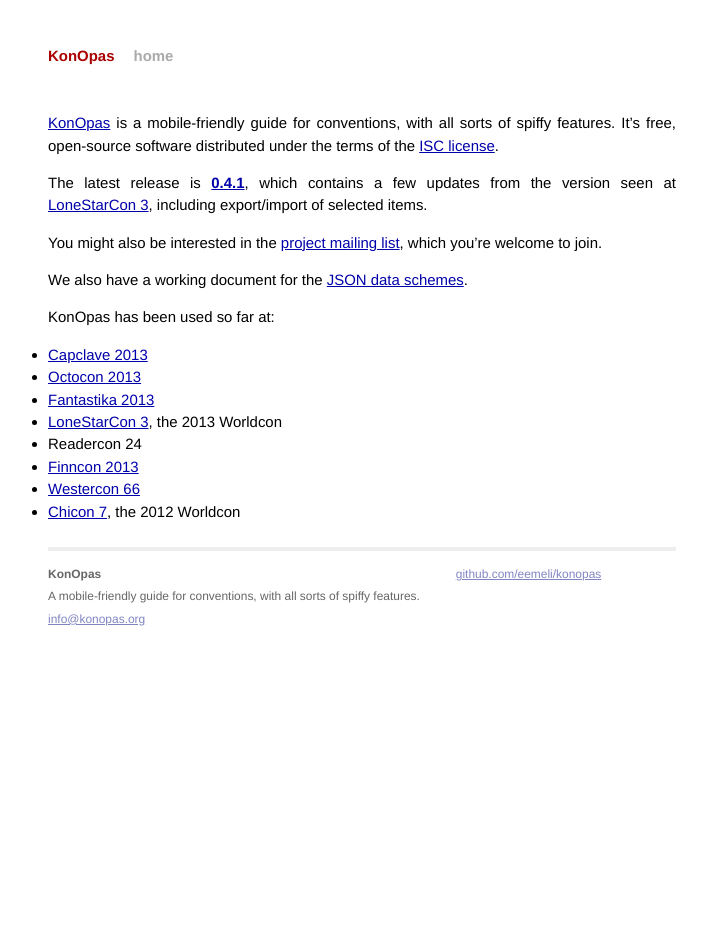
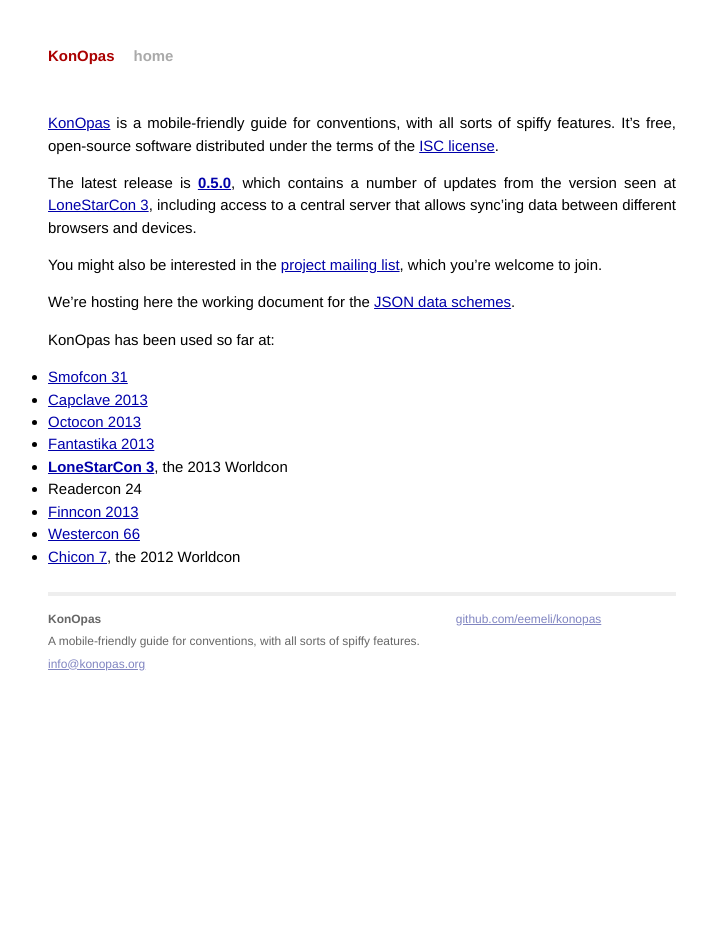
Before and after one commit to konopas/konopas.github.io, a Jekyll site: the page built from index.md, in a window 1280 px wide. Shown: the whole page, without its empty margins (278-985 px from the left). Built offline with Jekyll 4.4.1, drawn with Linux system fonts in a browser that asks for light colours; Markdown is read by kramdown in place of the engine named in the settings.

Commit message:
updated for 0.5.0

```diff
--- a/index.md
+++ b/index.md
@@ -5,18 +5,18 @@
 
 [KonOpas](https://github.com/eemeli/konopas) is a mobile-friendly guide for conventions, with all sorts of spiffy features. It's free, open-source software distributed under the terms of the [ISC license](https://github.com/eemeli/konopas/blob/master/LICENSE.txt).
 
-The latest release is **[0.4.1](https://github.com/eemeli/konopas/releases/tag/0.4.1)**, which contains a few updates from the version seen at [LoneStarCon 3](https://github.com/eemeli/konopas/releases/tag/LoneStarCon3), including export/import of selected items.
+The latest release is **[0.5.0](https://github.com/eemeli/konopas/releases/tag/0.5.0)**, which contains a number of updates from the version seen at [LoneStarCon 3](https://github.com/eemeli/konopas/releases/tag/LoneStarCon3), including access to a central server that allows sync'ing data between different browsers and devices.
 
 You might also be interested in the [project mailing list](https://groups.google.com/forum/#!forum/konopas-dev), which you're welcome to join.
 
-We also have a working document for the [JSON data schemes](https://github.com/eemeli/konopas/wiki/JSON-data-schemes).
+We're hosting here the working document for the [JSON data schemes](https://github.com/eemeli/konopas/wiki/JSON-data-schemes).
 
 KonOpas has been used so far at:
-
+* [Smofcon 31](http://dev.konopas.org/smofcon)
 * [Capclave 2013](http://www.capclave.org/capclave/capclave13/konopas/)
 * [Octocon 2013](http://www.octocon.com/app/)
 * [Fantastika 2013](http://fantastika2013.myconferenceplanning.org/guide/)
-* [LoneStarCon 3](http://www.lonestarcon3.org/guide/), the 2013 Worldcon
+* **[LoneStarCon 3](http://www.lonestarcon3.org/guide/)**, the 2013 Worldcon
 * Readercon 24
 * [Finncon 2013](http://m.finncon.org/2013/)
 * [Westercon 66](http://www.westercon66.org/schedule/)
```
